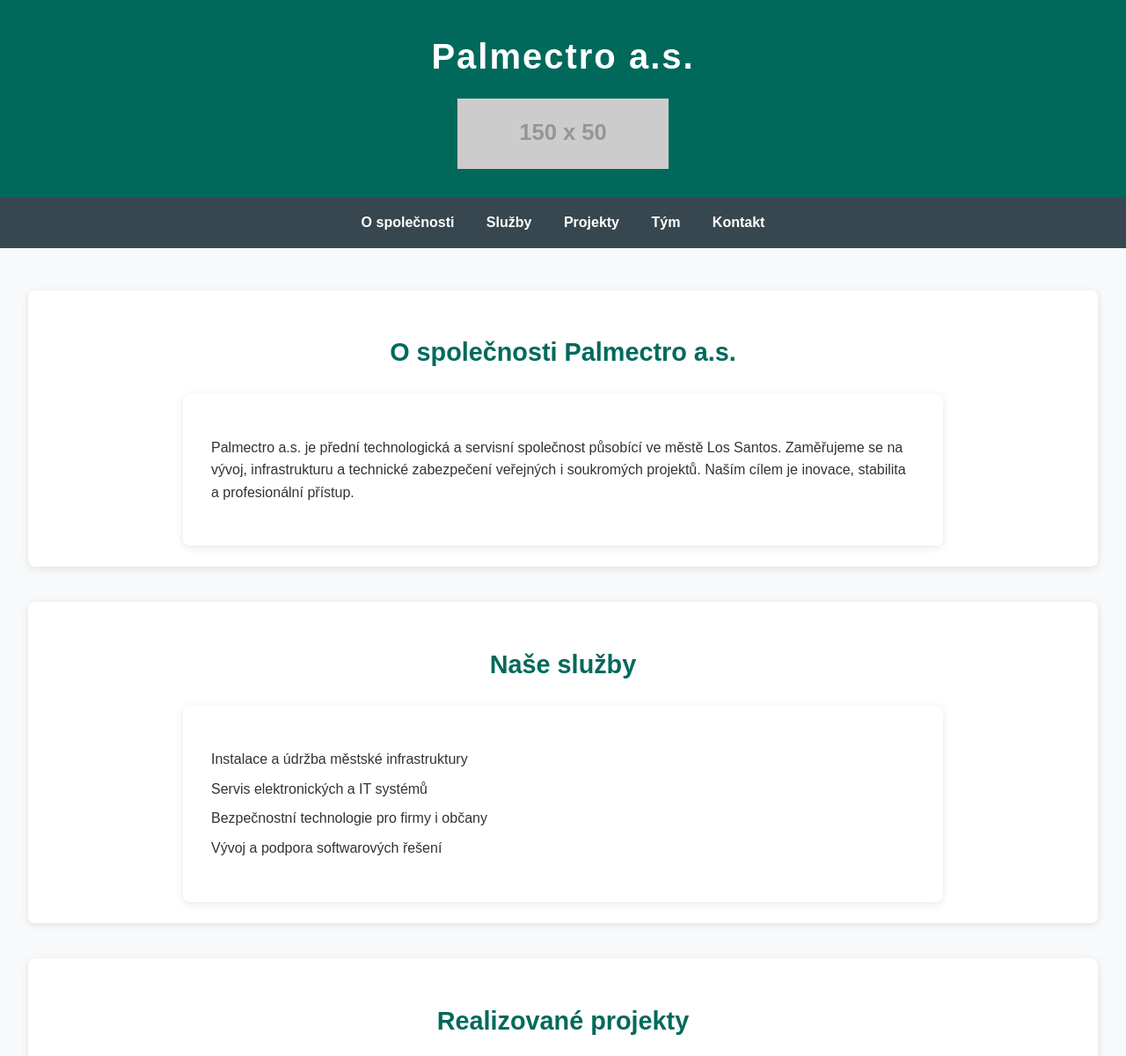
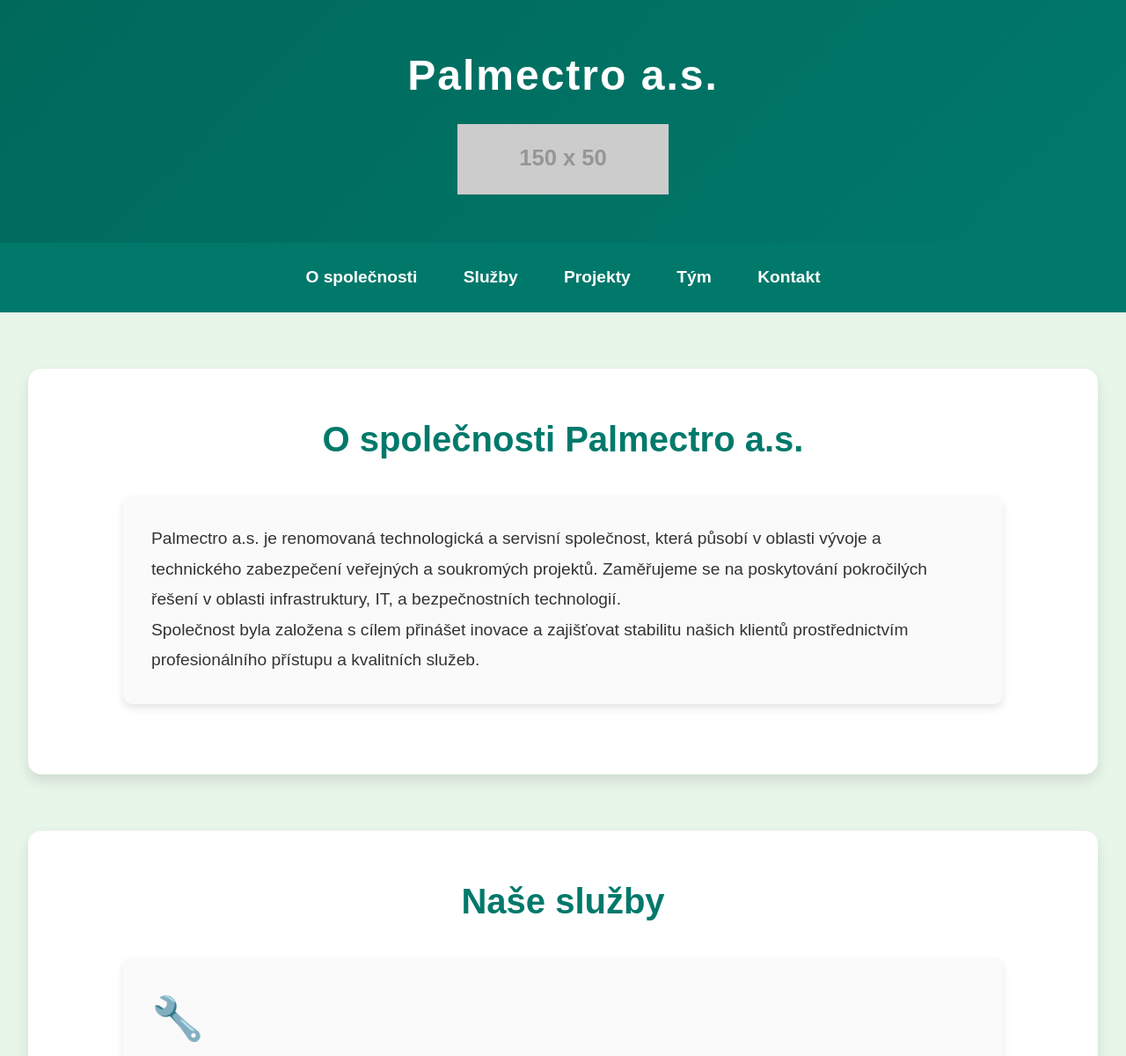
Before and after one commit to lolczcz/palme, a plain HTML site: page index.html in a window 1280 px wide. Shown: the top 1200 px of the page at 88% size. Drawn offline with Linux system fonts and the light colour scheme.

Commit message:
Update index.html

```diff
--- a/index.html
+++ b/index.html
@@ -5,91 +5,159 @@
   <meta name="viewport" content="width=device-width, initial-scale=1.0">
   <title>Palmectro a.s.</title>
   <style>
+    /* Resetování výchozího stylu */
+    * {
+      margin: 0;
+      padding: 0;
+      box-sizing: border-box;
+    }
+
     body {
-      margin: 0;
       font-family: 'Arial', sans-serif;
-      background-color: #f8f9fa;
+      background: #e8f5e9;
       color: #333;
       text-align: center;
       line-height: 1.6;
     }
+
     header {
-      background-color: #00695c;
+      background: linear-gradient(135deg, #00695c, #00796b);
       color: white;
-      padding: 2rem;
-      display: flex;
-      align-items: center;
-      justify-content: center;
-      flex-direction: column;
-      box-shadow: 0 4px 8px rgba(0, 0, 0, 0.1);
+      padding: 3rem 2rem;
+      text-align: center;
+      box-shadow: 0 10px 30px rgba(0, 0, 0, 0.1);
     }
+
     header h1 {
-      margin: 0;
-      font-size: 2.5rem;
+      font-size: 3rem;
       letter-spacing: 2px;
+      margin-bottom: 1rem;
     }
+
     header img {
       height: 80px;
-      margin-top: 1rem;
     }
+
     nav {
-      background-color: #37474f;
-      padding: 1rem 0;
+      background: #00796b;
+      padding: 1.5rem 2rem;
     }
+
     nav a {
       color: white;
-      margin: 0 1rem;
+      margin: 0 1.5rem;
       text-decoration: none;
       font-weight: bold;
-      font-size: 1rem;
+      font-size: 1.2rem;
+      position: relative;
+      padding: 5px 0;
       transition: color 0.3s ease;
     }
+
+    nav a::after {
+      content: '';
+      position: absolute;
+      width: 100%;
+      height: 2px;
+      background: #fff;
+      bottom: 0;
+      left: 0;
+      transform: scaleX(0);
+      transform-origin: bottom right;
+      transition: transform 0.3s ease;
+    }
+
     nav a:hover {
-      color: #00695c;
+      color: #ffab00;
     }
+
+    nav a:hover::after {
+      transform: scaleX(1);
+      transform-origin: bottom left;
+    }
+
     main {
-      padding: 3rem 2rem;
+      padding: 4rem 2rem;
     }
+
     section {
-      margin-bottom: 2.5rem;
+      margin-bottom: 4rem;
+      padding: 3rem;
+      background: #fff;
+      border-radius: 15px;
+      box-shadow: 0 8px 15px rgba(0, 0, 0, 0.1);
+      transition: all 0.3s ease;
+    }
+
+    section:hover {
+      transform: scale(1.02);
+      box-shadow: 0 15px 25px rgba(0, 0, 0, 0.1);
+    }
+
+    footer {
+      background: #263238;
+      color: white;
       padding: 1.5rem;
-      background-color: white;
-      border-radius: 8px;
-      box-shadow: 0 2px 10px rgba(0, 0, 0, 0.1);
+      margin-top: 4rem;
     }
-    footer {
-      background-color: #263238;
-      color: white;
-      padding: 1rem;
-      margin-top: 2rem;
-      text-align: center;
+
+    footer p {
+      font-size: 1.2rem;
     }
+
     .card {
-      background-color: white;
+      background: #fafafa;
       padding: 2rem;
-      margin: 1.5rem auto 0 auto;
-      border-radius: 8px;
-      box-shadow: 0 2px 10px rgba(0, 0, 0, 0.1);
-      max-width: 800px;
+      border-radius: 10px;
+      box-shadow: 0 5px 10px rgba(0, 0, 0, 0.1);
+      max-width: 1000px;
+      margin: 2rem auto;
       text-align: left;
     }
+
     h2 {
-      color: #00695c;
-      font-size: 1.8rem;
+      color: #00796b;
+      font-size: 2.5rem;
+      margin-bottom: 1.5rem;
+      font-weight: bold;
+    }
+
+    p, ul {
+      font-size: 1.2rem;
+      line-height: 1.8;
+    }
+
+    ul {
+      list-style-type: none;
+      padding: 0;
+    }
+
+    ul li {
+      margin: 0.8rem 0;
+      position: relative;
+      padding-left: 25px;
+    }
+
+    ul li::before {
+      content: '✔';
+      position: absolute;
+      left: 0;
+      color: #00796b;
+      font-size: 1.5rem;
+    }
+
+    .icon {
+      font-size: 3rem;
+      color: #00796b;
       margin-bottom: 1rem;
     }
-    ul {
-      list-style: none;
-      padding: 0;
+
+    a {
+      color: #00796b;
+      text-decoration: none;
+      font-weight: bold;
     }
-    ul li {
-      margin: 0.5rem 0;
-      font-size: 1rem;
-    }
-    a {
-      color: #00695c;
-      text-decoration: none;
-    }
+
     a:hover {
       text-decoration: underline;
     }
@@ -100,6 +168,7 @@
     <h1>Palmectro a.s.</h1>
     <img src="https://via.placeholder.com/150x50?text=Palmectro+Logo" alt="Palmectro Logo">
   </header>
+
   <nav>
     <a href="#home">O společnosti</a>
     <a href="#sluzby">Služby</a>
@@ -107,17 +176,20 @@
     <a href="#tym">Tým</a>
     <a href="#kontakt">Kontakt</a>
   </nav>
+
   <main>
     <section id="home">
       <h2>O společnosti Palmectro a.s.</h2>
       <div class="card">
-        <p>Palmectro a.s. je přední technologická a servisní společnost působící ve městě Los Santos. Zaměřujeme se na vývoj, infrastrukturu a technické zabezpečení veřejných i soukromých projektů. Naším cílem je inovace, stabilita a profesionální přístup.</p>
+        <p>Palmectro a.s. je renomovaná technologická a servisní společnost, která působí v oblasti vývoje a technického zabezpečení veřejných a soukromých projektů. Zaměřujeme se na poskytování pokročilých řešení v oblasti infrastruktury, IT, a bezpečnostních technologií.</p>
+        <p>Společnost byla založena s cílem přinášet inovace a zajišťovat stabilitu našich klientů prostřednictvím profesionálního přístupu a kvalitních služeb.</p>
       </div>
     </section>
 
     <section id="sluzby">
       <h2>Naše služby</h2>
       <div class="card">
+        <div class="icon">🔧</div>
         <ul>
           <li>Instalace a údržba městské infrastruktury</li>
           <li>Servis elektronických a IT systémů</li>
@@ -130,19 +202,19 @@
     <section id="projekty">
       <h2>Realizované projekty</h2>
       <div class="card">
-        <p>Palmectro se podílelo na výstavbě městského kamerového systému, modernizaci nemocniční techniky a návrhu zabezpečovacích systémů pro policejní oddělení. Spolupracujeme s veřejným sektorem i soukromými firmami.</p>
+        <p>Naše projekty zahrnují výstavbu městského kamerového systému, modernizaci nemocniční techniky, a vývoj sofistikovaných zabezpečovacích systémů pro policejní oddělení. Naším cílem je zajištění bezpečnosti a efektivity pro veřejné i soukromé subjekty.</p>
       </div>
     </section>
 
     <section id="tym">
       <h2>Náš tým</h2>
       <div class="card">
-        <p>Náš tým tvoří odborníci z oblasti techniky, IT, elektroinženýrství a projektového managementu. Každý člen přispívá k růstu společnosti svou specializací a vášní pro technologii.</p>
+        <p>V Palmectro a.s. pracujeme s experty v oborech elektroinženýrství, informačních technologií, a projektového managementu. Každý člen našeho týmu přináší své odborné zkušenosti a zápal pro inovace.</p>
       </div>
     </section>
 
     <section id="kontakt">
-      <h2>Kontakt</h2>
+      <h2>Kontaktujte nás</h2>
       <div class="card">
         <p>Sídlo: Palmetto Avenue 142, Los Santos</p>
         <p>Telefon: +420 123 456 789</p>
@@ -150,8 +222,9 @@
       </div>
     </section>
   </main>
+
   <footer>
-    &copy; 2025 Palmectro a.s. Všechna práva vyhrazena.
+    <p>&copy; 2025 Palmectro a.s. Všechna práva vyhrazena.</p>
   </footer>
 </body>
 </html>
```
